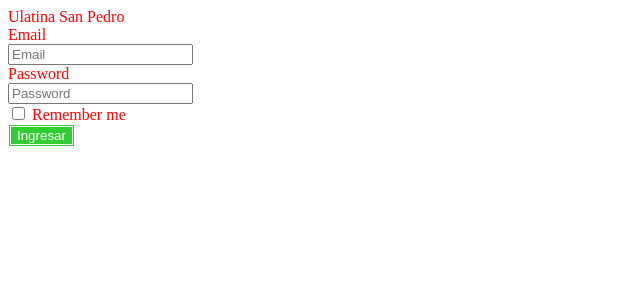
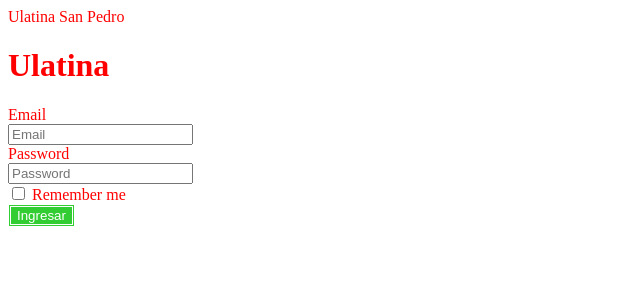
Before and after one commit to andresjb1/proyecto-metodo, a PHP site: page /ejemplo1.php in a window 1280 px wide. Shown: the top 300 px of the page, without its empty margins (0-640 px from the left). Run offline with PHP 8.4, Linux system fonts and the light colour scheme.

Commit message:
Cambios en el ejemplo:
- fixes #1

```diff
--- a/ejemplo1.php
+++ b/ejemplo1.php
@@ -8,7 +8,7 @@
 <?php $ejemplo = 'Ulatina San Pedro' ?>
 <?php echo $ejemplo ?>
 
-
+<h1>Ulatina</h1>
     <form class="form-horizontal">
         <div class="form-group">
             <label for="inputEmail3" class="col-sm-2 control-label">Email</label>
```
